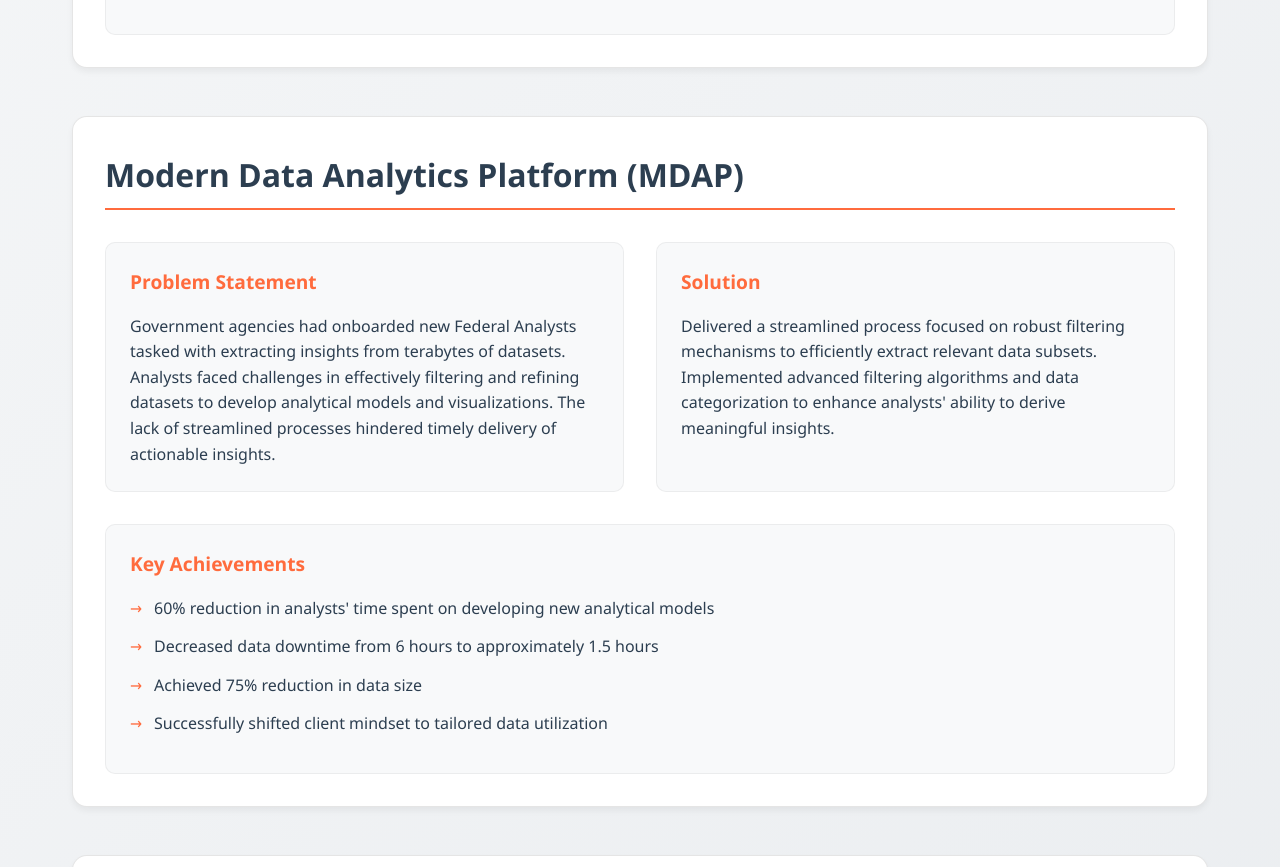
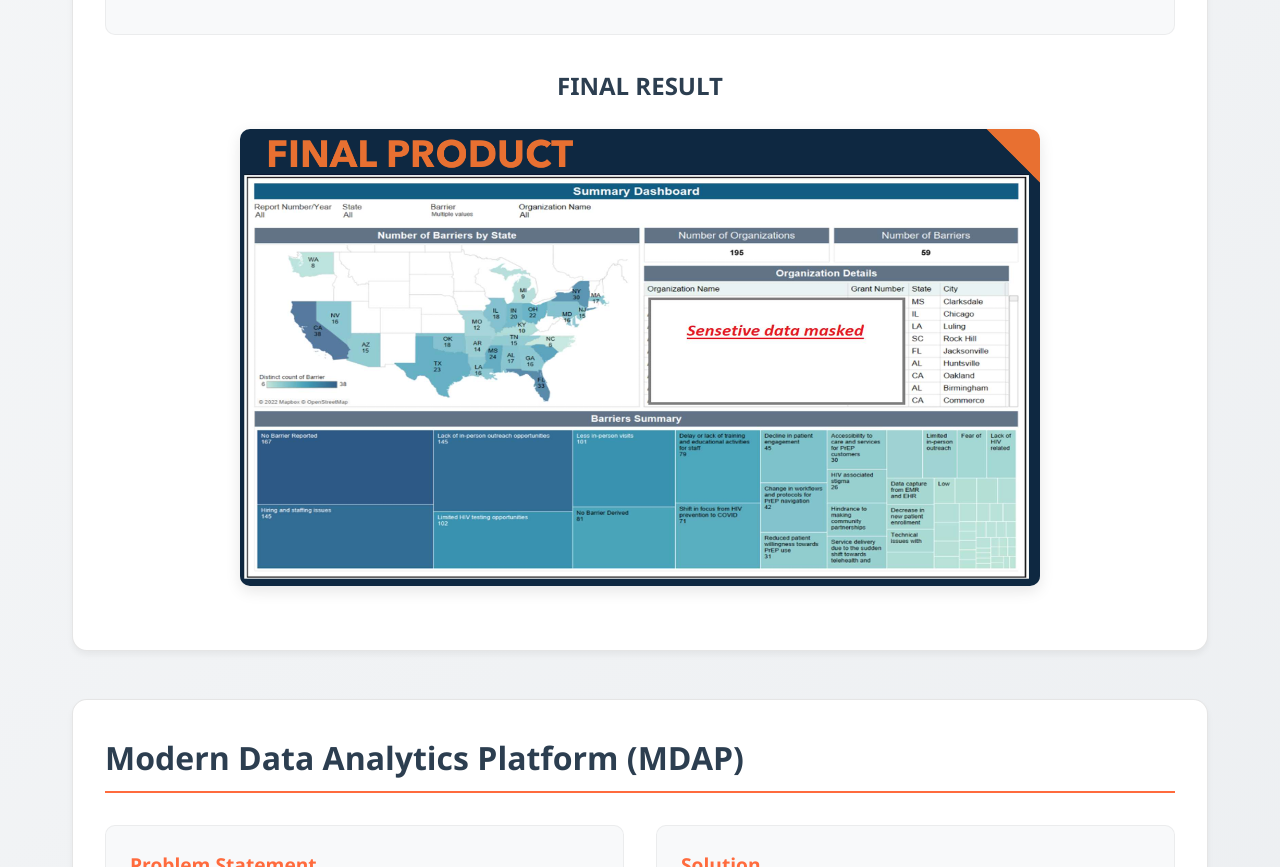
Before and after one commit to nikhilrkshirsagar/Portfolio, a plain HTML site: page projects.html in a window 1280 px wide. Shown: the part 1453-2320 px from the top of the page. Drawn offline with Linux system fonts and the light colour scheme.

Commit message:
adding dashboard image

```diff
--- a/projects.html
+++ b/projects.html
@@ -170,6 +170,11 @@
                         <li>Automated the entire end-to-end process</li>
                     </ul>
                 </div>
+
+                <div class="approach-section">
+                    <h3 class="approach-title">FINAL RESULT</h3>
+                    <img src="Dashboard.png" alt="PCHP Analytics Dashboard" class="approach-image">
+                </div>
             </div>
 
             <div class="project-card">
```
Also changed, not shown: Dashboard.png (added).
